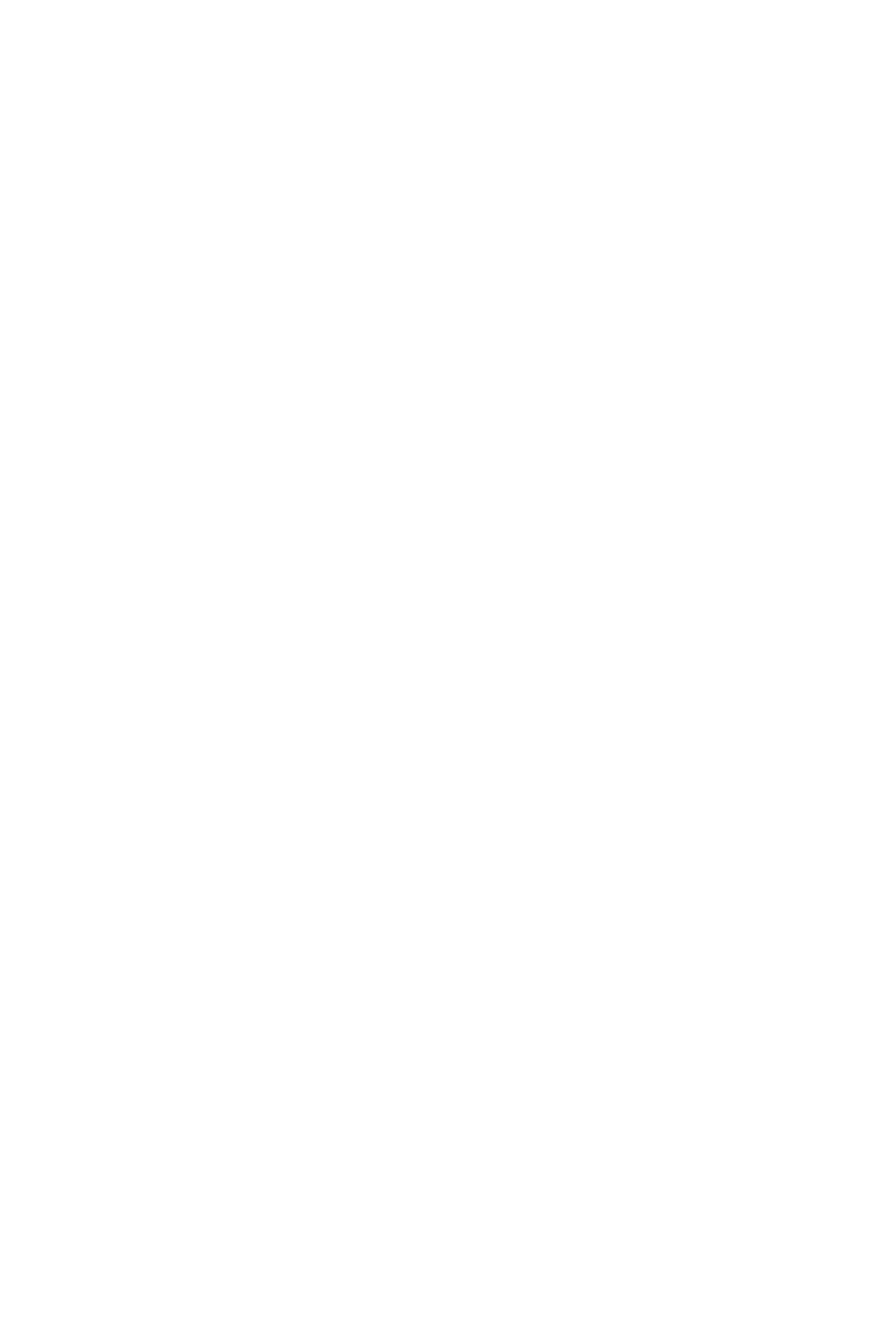
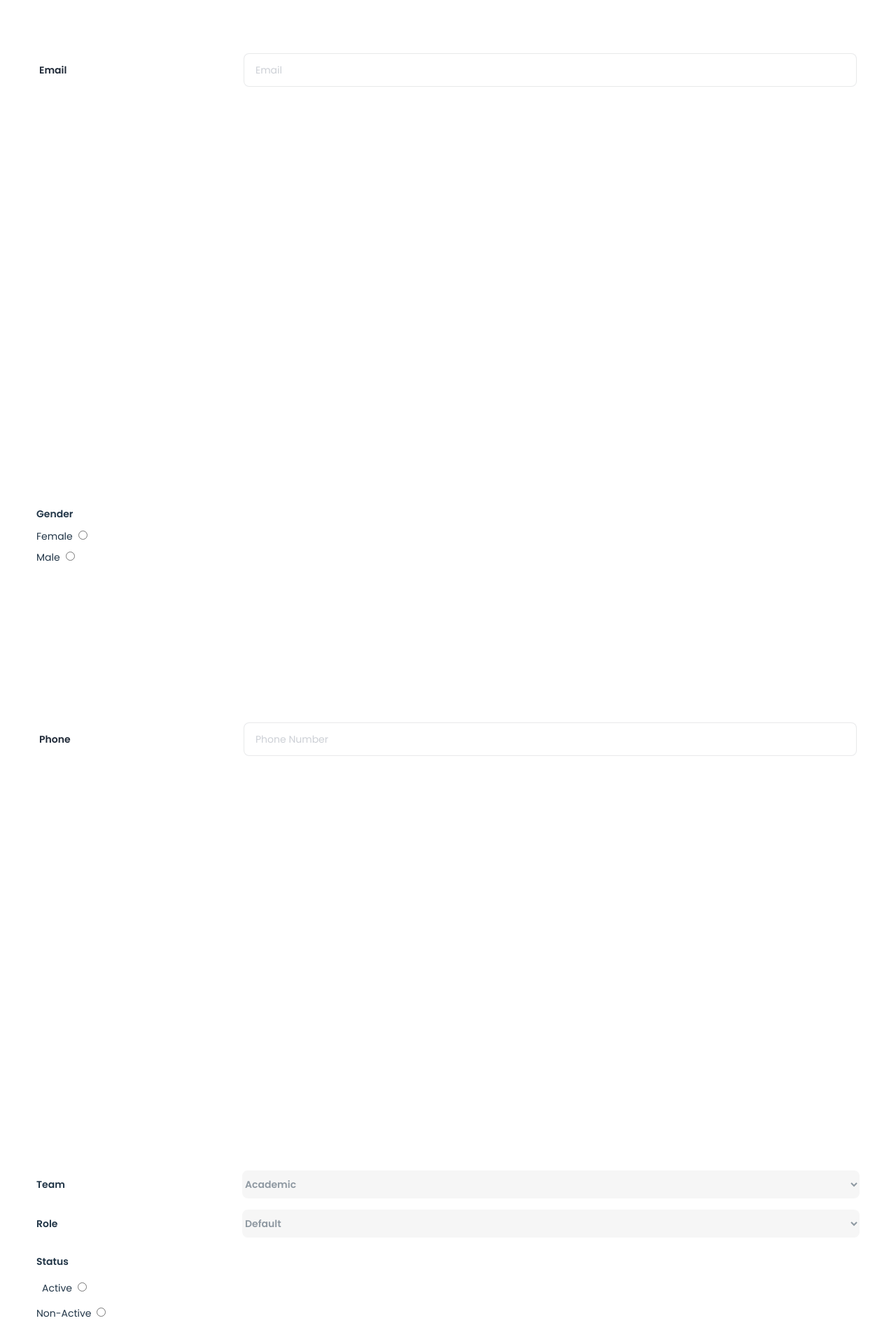
Before and after one commit to GP2-Kelompok1/FE-Project-2, a React (Vite) app: page /add/user in a window 1280 px wide. Before the commit this address had no page. Shown: the part 708-2628 px from the top of the page at 70% size. Before the commit the page ends 800 px from the top, so only its background shows below. Built offline with nearby package versions, Linux system fonts and the light colour scheme.

Commit message:
add halaman add user

```diff
--- a/src/App.jsx
+++ b/src/App.jsx
@@ -1,27 +1,29 @@
-import React from 'react'
-import {BrowserRouter,Routes,Route} from 'react-router-dom'
-import LandingPage from './pages/LandingPage'
-import Dashboard from './pages/Dashboard'
-import User from './pages/User'
-import MenteeList from './pages/MenteeList'
-import MenteeLog from './pages/MenteeLog'
-import MenteeAdd from './pages/MenteeAdd'
-import Class from './pages/Class'
+import React from 'react';
+import { BrowserRouter, Routes, Route } from 'react-router-dom';
+import LandingPage from './pages/LandingPage';
+import Dashboard from './pages/Dashboard';
+import User from './pages/User';
+import MenteeList from './pages/MenteeList';
+import MenteeLog from './pages/MenteeLog';
+import MenteeAdd from './pages/MenteeAdd';
+import Class from './pages/Class';
+import AddUSer from './pages/AddUser';
 
 const App = () => {
   return (
     <BrowserRouter>
-    <Routes>
-      <Route path='/' element={<LandingPage/>}/>
-      <Route path='/dashboard' element={<Dashboard/>}/>
-      <Route path='/user/' element={<User/>}/>
-      <Route path='/mentee/list' element={<MenteeList/>}/>
-      <Route path='/mentee/log' element={<MenteeLog/>}/>
-      <Route path='/mentee/add' element={<MenteeAdd/>}/>
-      <Route path='/class' element={<Class/>}/>
-    </Routes>
+      <Routes>
+        <Route path="/" element={<LandingPage />} />
+        <Route path="/dashboard" element={<Dashboard />} />
+        <Route path="/user/" element={<User />} />
+        <Route path="/mentee/list" element={<MenteeList />} />
+        <Route path="/mentee/log" element={<MenteeLog />} />
+        <Route path="/mentee/add" element={<MenteeAdd />} />
+        <Route path="/class" element={<Class />} />
+        <Route path="/add/user" element={<AddUSer />} />
+      </Routes>
     </BrowserRouter>
-  )
-}
+  );
+};
 
-export default App
+export default App;
--- a/src/pages/AddUser.jsx
+++ b/src/pages/AddUser.jsx
@@ -0,0 +1,87 @@
+import React from 'react';
+import { useState } from 'react';
+import { BiChevronDown } from 'react-icons/bi';
+
+function AddUser() {
+  const [username, setUser] = useState('');
+  const [email, setEmail] = useState('');
+  const [phone, setPhone] = useState('');
+  const onSubmit = (event) => {
+    event.preventDefault();
+  };
+  return (
+    <div className=" mt-10 ">
+      <div className="w-full bg-white py-8 px-6 shadow rounded-lg sm:px-10">
+        <h2 className="my-5 text-[#17345F] font-bold">User Data</h2>
+        <form className="mb-0 my-2 mx-3 " action="#" method="POST " onSubmit={() => handleSubmit()}>
+          <div className="grid grid-rows-10 grid-flow-col">
+            <label className="label text-sm font-medium text-gray-700">
+              <h5 className="label-text font-semibold">User Name</h5>
+              <input type="text" placeholder="Name" value={username} onChange={(e) => setUser(e.target.value)} className="w-3/4 input input-bordered focus:bg-[#F8F8F8] opacity-50 text-sm" />
+            </label>
+          </div>
+
+          <div className="grid grid-rows-10 grid-flow-col">
+            <label className="label">
+              <h5 className="label-text font-semibold">Email</h5>
+              <input type="email" placeholder="Email" value={username} onChange={(e) => setUser(e.target.value)} className="w-3/4 input focus:bg-[#F8F8F8] opacity-50 input-bordered text-sm" />
+            </label>
+          </div>
+          <div className="grid grid-rows-10 grid-flow-col my-2 text-sm">
+            <label className="mt-2 col-form-label font-semibold">Gender</label>
+            <div className="mt-2">
+              {' '}
+              Female
+              <input type="radio" className="mx-2 mt-1" name="isyes" value="1"></input>
+            </div>
+            <div className=" mt-2">
+              {' '}
+              Male
+              <input type="radio" className="mx-2 mt-1" name="isyes" value="0"></input>
+            </div>
+          </div>
+          <div className="grid grid-rows-10 grid-flow-col">
+            <label className="label">
+              <h5 className="label-text font-semibold">Phone</h5>
+              <input type="number" placeholder="Phone Number" value={phone} onChange={(e) => setPhone(e.target.value)} className="w-3/4 input focus:bg-[#F8F8F8] opacity-50 input-bordered text-sm" />
+            </label>
+          </div>
+          <div className="bg-white w-full py-2 flex items-center justify-between rounded text-sm font-semibold">
+            Team
+            <select className=" w-3/4 h-10 text-sm rounded-lg md:text-md focus:bg-[#F8F8F8] opacity-50">
+              <option className="p-2 text-sm hover:bg-sky-500 hover:text-white">Academic</option>
+              <option className="p-2 text-sm hover:bg-sky-500 hover:text-white">People</option>
+              <option className="p-2 text-sm hover:bg-sky-500 hover:text-white">Placement</option>
+              <option className="p-2 text-sm hover:bg-sky-500 hover:text-white">Admission</option>
+            </select>
+          </div>
+          <div className="bg-white w-full py-2 flex items-center justify-between rounded text-sm font-semibold">
+            Role
+            <select className=" w-3/4 h-10 text-sm rounded-lg md:text-md focus:bg-[#F8F8F8] opacity-50">
+              <option className="p-2 text-sm hover:bg-sky-500 hover:text-white">Default</option>
+              <option className="p-2 text-sm hover:bg-sky-500 hover:text-white">Admin</option>
+            </select>
+          </div>
+          <div className="grid grid-rows-10 grid-flow-col my-2 text-sm ">
+            <label className="mt-2 my-2 font-semibold">Status</label>
+            <div className="mt-2 mx-2">
+              {' '}
+              Active
+              <input type="radio" className="mx-2 mt-1" name="isyes" value="1"></input>
+            </div>
+            <div className=" mt-2">
+              {' '}
+              Non-Active
+              <input type="radio" className="mx-2 mt-1" name="isyes" value="0"></input>
+            </div>
+          </div>
+          <button type="submit" className="w-1/6 m-12  py-2 px-4 border border-transparent rounded-md shadow-sm text-sm font-medium text-white bg-[#17345F] hover:bg-blue-800 focus:outoptionne-none focus:ring-2  focus:ring-blue-500">
+            Save
+          </button>
+        </form>
+      </div>
+    </div>
+  );
+}
+
+export default AddUser;
```
